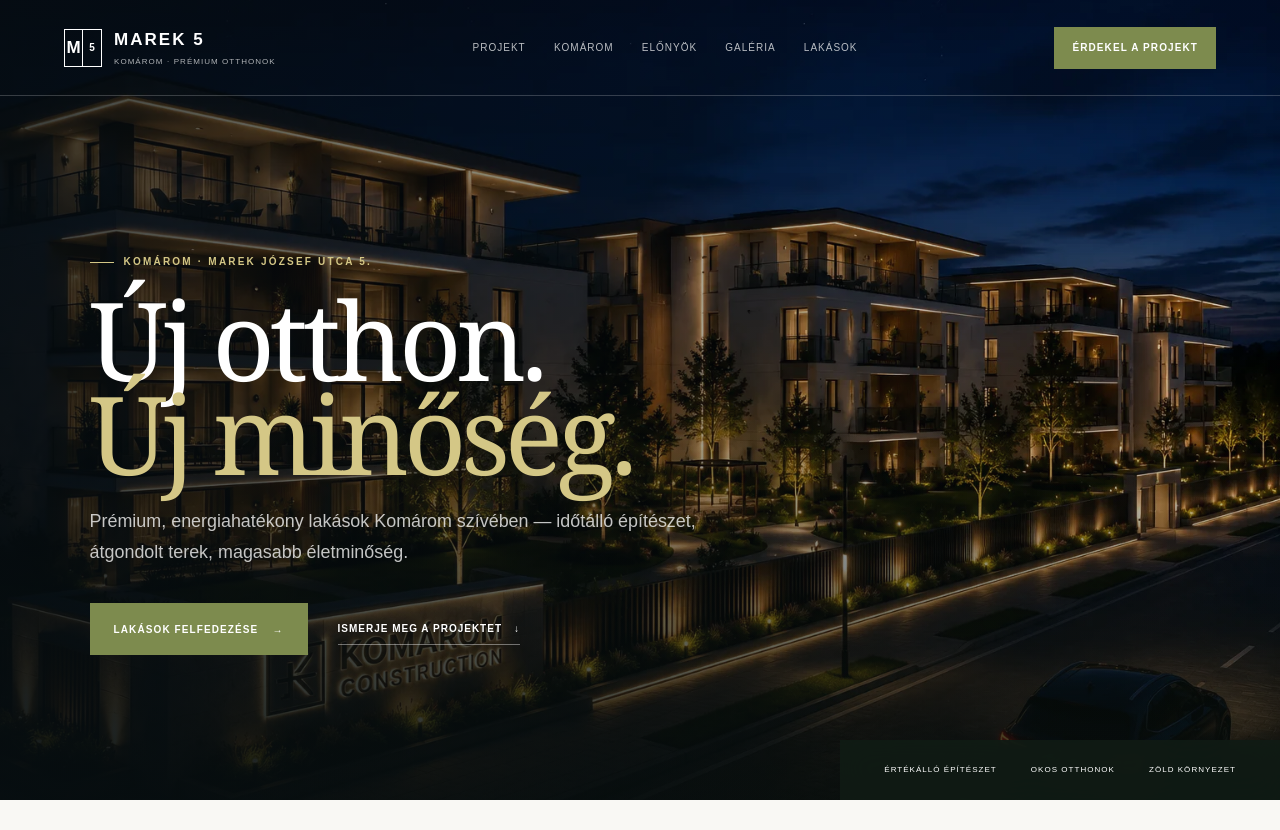
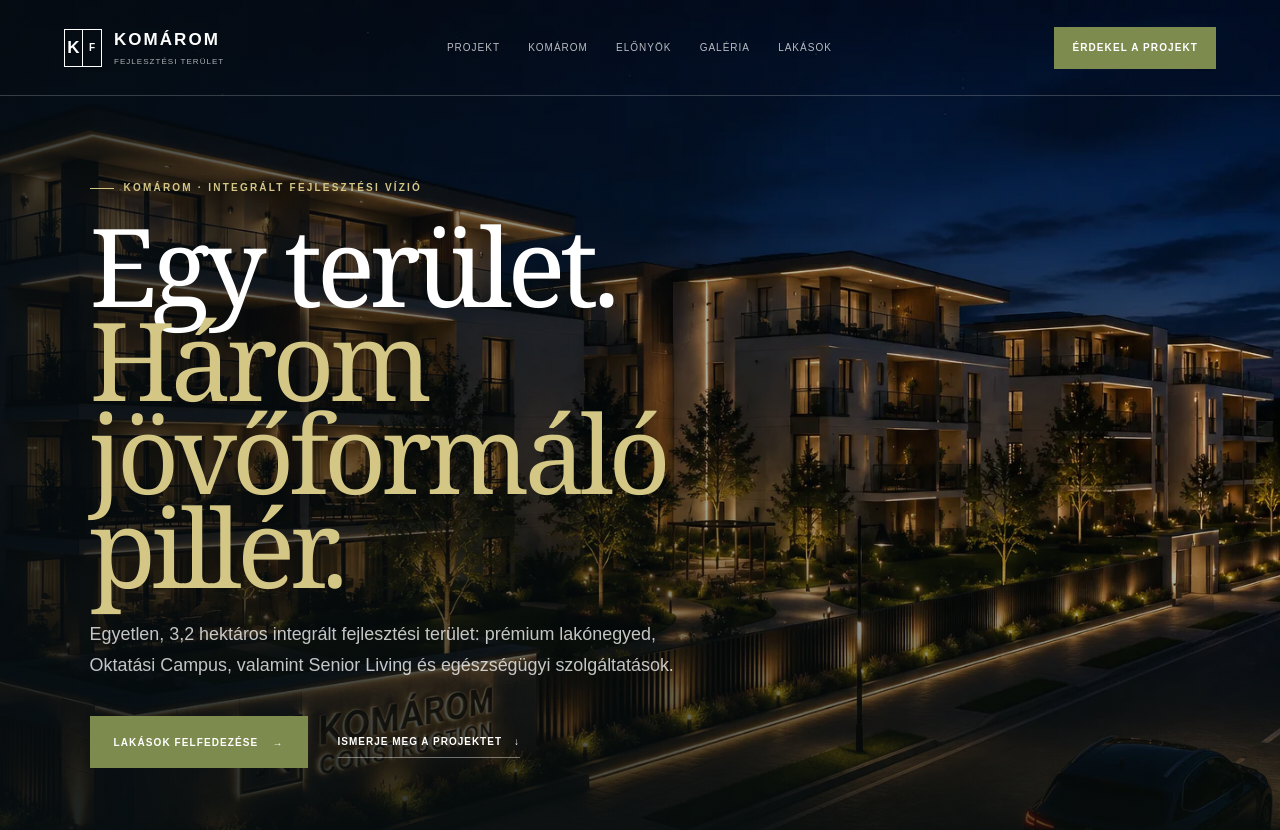
Before and after one commit to kurkoglobal-beep/komarom-marek-jozsef-5, a Next.js app: page / in a window 1280 px wide. Shown: the top 830 px of the page. Built offline with nearby package versions, Linux system fonts and the light colour scheme.

Commit message:
feat: reposition project branding and hero

```diff
--- a/app/page.tsx
+++ b/app/page.tsx
@@ -18,7 +18,7 @@ const nav = [
 
 function Brand({ light = false }: { light?: boolean }) {
   return <a className={`brand ${light ? "light" : ""}`} href="#top" aria-label={messages.accessibility.home}>
-    <span className="brand-mark"><b>M</b><b>5</b></span>
+    <span className="brand-mark"><b>K</b><b>F</b></span>
     <span><strong>{content.brand.name}</strong><small>{content.brand.tagline}</small></span>
   </a>;
 }
--- a/content/marek5/hu.json
+++ b/content/marek5/hu.json
@@ -1,20 +1,20 @@
 {
   "_meta": { "locale": "hu", "translationStatus": "source", "fallbackLocale": null },
-  "brand": { "name": "MAREK 5", "tagline": "KOMÁROM · PRÉMIUM OTTHONOK" },
+  "brand": { "name": "KOMÁROM", "tagline": "FEJLESZTÉSI TERÜLET" },
   "seo": {
-    "title": "Marek 5 Komárom – Prémium otthonok",
-    "description": "Modern, energiahatékony otthonok Komárom szívében, a Marek József utca 5. szám alatt.",
-    "socialDescription": "Prémium otthonok Komárom szívében",
-    "socialImageAlt": "Marek 5 – Prémium otthonok Komárom szívében",
+    "title": "Komárom Fejlesztési Terület",
+    "description": "Egy 3,2 hektáros integrált fejlesztési terület Komáromban, prémium lakónegyeddel, Oktatási Campusszal, valamint Senior Living és egészségügyi szolgáltatásokkal.",
+    "socialDescription": "Integrált fejlesztési terület három egymást erősítő pillérrel Komáromban.",
+    "socialImageAlt": "A Komárom Fejlesztési Terület bemutatása",
     "openGraphLocale": "hu_HU"
   },
   "hero": {
-    "imageAlt": "A Marek József utcai prémium lakópark esti látványterve",
-    "kicker": "Komárom · Marek József utca 5.",
-    "title": "Új otthon.",
-    "titleEmphasis": "Új minőség.",
-    "description": "Prémium, energiahatékony lakások Komárom szívében — időtálló építészet, átgondolt terek, magasabb életminőség.",
-    "features": ["Értékálló építészet", "Okos otthonok", "Zöld környezet"]
+    "imageAlt": "A Komárom Fejlesztési Terület lakónegyedi pillérének esti látványterve",
+    "kicker": "Komárom · Integrált fejlesztési vízió",
+    "title": "Egy terület.",
+    "titleEmphasis": "Három jövőformáló pillér.",
+    "description": "Egyetlen, 3,2 hektáros integrált fejlesztési terület: prémium lakónegyed, Oktatási Campus, valamint Senior Living és egészségügyi szolgáltatások.",
+    "features": ["Prémium lakónegyed", "Oktatási Campus", "Senior Living"]
   },
   "project": {
     "kicker": "A projektről",
@@ -90,6 +90,6 @@
     "postalCode": "2900",
     "city": "Komárom",
     "street": "Marek József utca 5.",
-    "copyright": "© 2026 Marek 5 Komárom"
+    "copyright": "© 2026 Komárom Fejlesztési Terület"
   }
 }
--- a/i18n/messages/de.json
+++ b/i18n/messages/de.json
@@ -59,7 +59,7 @@
     "required": "Dieses Feld ist erforderlich."
   },
   "accessibility": {
-    "home": "Marek 5 Startseite",
+    "home": "Startseite des Entwicklungsgebiets Komárom",
     "mainNavigation": "Hauptnavigation",
     "menu": "Menü",
     "inquiryFor": "Anfrage: {unit}",
--- a/i18n/messages/en.json
+++ b/i18n/messages/en.json
@@ -59,7 +59,7 @@
     "required": "This field is required."
   },
   "accessibility": {
-    "home": "Marek 5 home page",
+    "home": "Komárom Development Area home page",
     "mainNavigation": "Main navigation",
     "menu": "Menu",
     "inquiryFor": "Enquiry: {unit}",
--- a/i18n/messages/hu.json
+++ b/i18n/messages/hu.json
@@ -59,7 +59,7 @@
     "required": "Kötelező mező."
   },
   "accessibility": {
-    "home": "Marek 5 kezdőlap",
+    "home": "Komárom Fejlesztési Terület kezdőlap",
     "mainNavigation": "Fő navigáció",
     "menu": "Menü",
     "inquiryFor": "Érdeklődés: {unit}",
--- a/i18n/messages/sk.json
+++ b/i18n/messages/sk.json
@@ -59,7 +59,7 @@
     "required": "Toto pole je povinné."
   },
   "accessibility": {
-    "home": "Domovská stránka Marek 5",
+    "home": "Domovská stránka Rozvojového územia Komárom",
     "mainNavigation": "Hlavná navigácia",
     "menu": "Menu",
     "inquiryFor": "Dopyt: {unit}",
```
